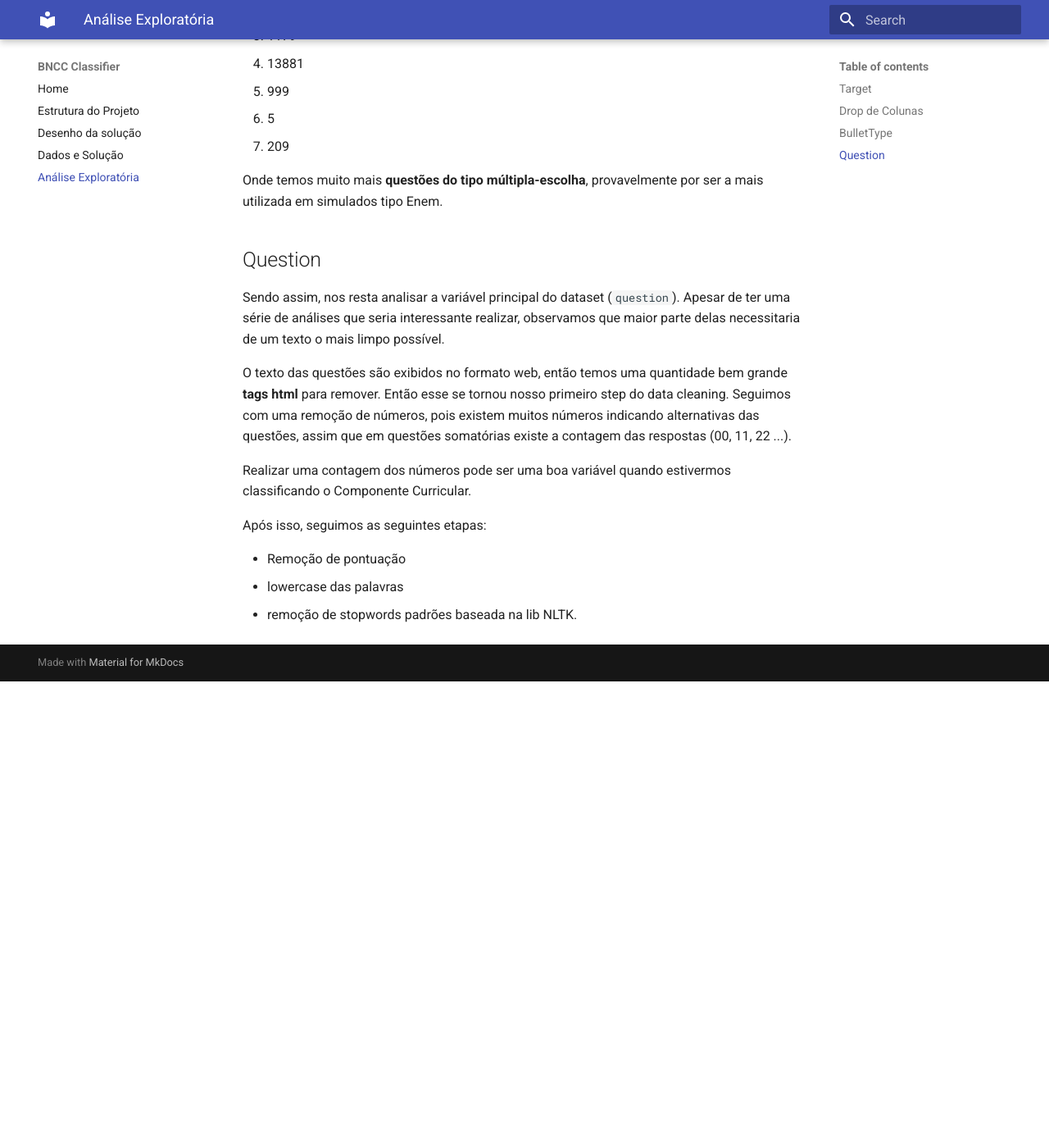
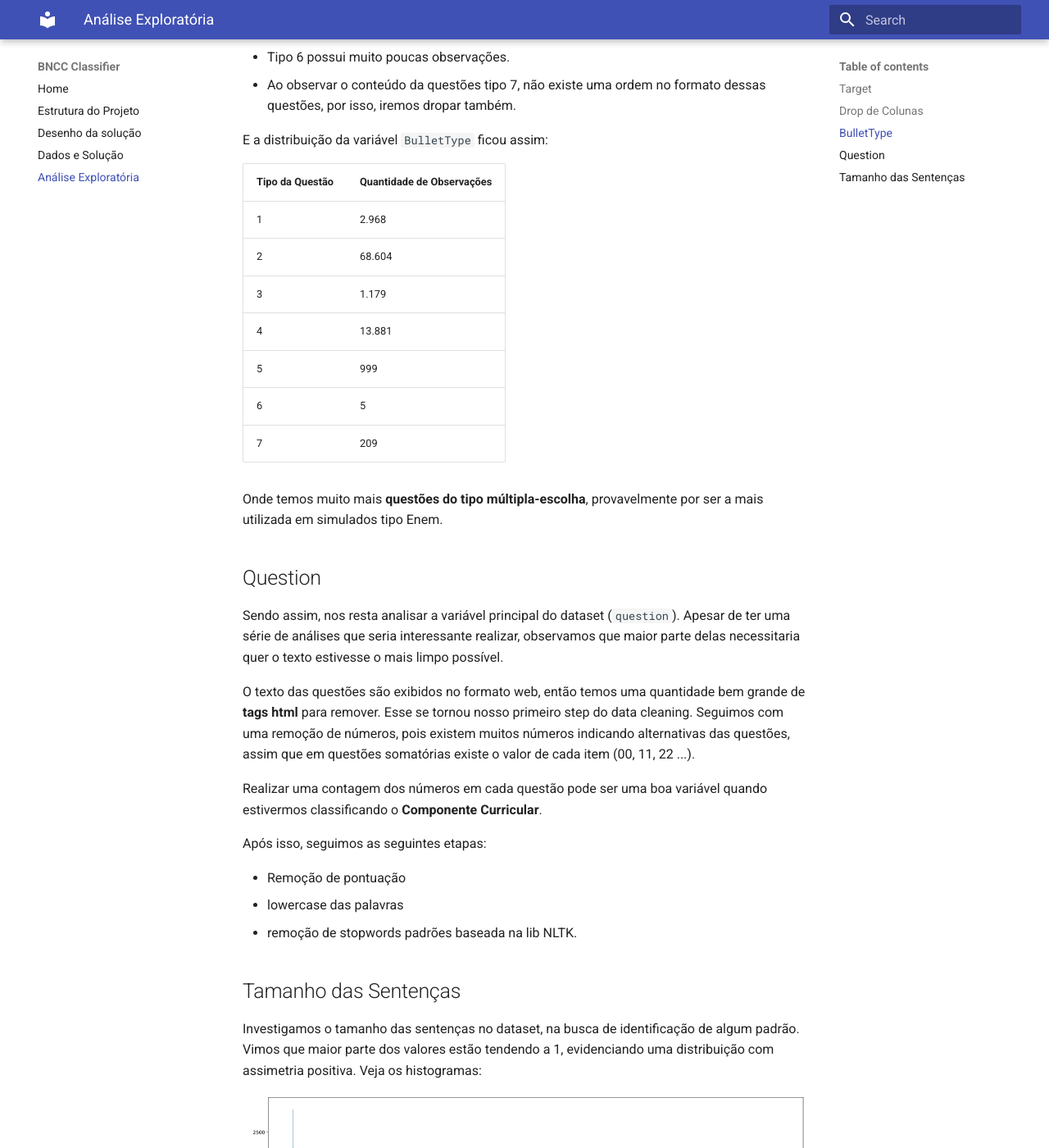
Before and after one commit to LucianoBatista/bncc-classifier, an MkDocs documentation site: the page built from docs/part-4.md, in a window 1280 px wide and 1400 px high, scrolled down 1589 px. Shown: the whole window at 82% size. Built offline with MkDocs 1.6.1 and Material for MkDocs 9.7.7, drawn with Linux system fonts in a browser that asks for light colours; before the commit the page ends 2420 px from its top, so only the background shows below that; some of the changed text lies outside the part shown.

Commit message:
:sparkles: finishing eda post.

```diff
--- a/docs/part-4.md
+++ b/docs/part-4.md
@@ -14,25 +14,33 @@
 
 Nesse primeiro momento, nós estamos focados na criação do primeiro classificador, que vai buscar classificar se a questão é Ensino Fundamental I e II (EFI e EFII) ou Ensino Médio (EM).
 
+
 ## Target
 
 Sendo assim, foram coletados 100k de observações onde seguem a seguinte distribuição:
 
-- **Médio e Pré-Vestibular**: 35676
-- **Fundamental II**: 33790
-- **Fundamental I**: 18379
-- **Outras (Concurso, Militar, OAB)**: 12155
+| Etapas de Ensino | Quantidade de Observações |
+| ---------------- | ------------------------- |
+| Médio e Pré-Vestibular | 35.676 |
+| Fundamental I | 33.790 |
+| Fundamental II | 18379 |
+| Outras (Concurso, Militar, OAB) | 12.155 |
+
 
 Aqui já foi identificado que precisaremos dropar algumas observações que não são úteis para nosso problema, que seriam as classes: Concurso, Militar e OAB.
+
 
 ## Drop de Colunas
 
 O dataset também trouxe dados sobre o Componente Curricular, porém, como estamos tratando de uma cadeia de classificadores, essa é uma informação que a princípio o modelo não teria, e consequentemente não teria acesso também aos assuntos. Sendo assim, optamos por dropar essas colunas e permanecendo apenas com:
 
-- id (int): id da questão no banco
-- question: texto da questão
-- bulletType: tipo da questão
-- scholar_lvl: nível escolar (EM, EFI, EFII)
+| Colunas | type  | Representação |
+| ------- | ----- | ------------- |
+| id | *int* | id da questão no banco |
+| question | *str* | texto da questão |
+| bulletType | *int* | tipo da questão |
+| scholar_lvl | *str* | nível escolar |
+
 
 ## BulletType
 
@@ -54,27 +62,53 @@
 
 E a distribuição da variável `BulletType` ficou assim:
 
-1. 2968
-2. 68604
-3. 1179
-4. 13881
-5. 999
-6. 5
-7. 209
+| Tipo da Questão | Quantidade de Observações |
+| --------------- | ------------------------- |
+| 1 | 2.968 |
+| 2 | 68.604 |
+| 3 | 1.179 |
+| 4 | 13.881 |
+| 5 | 999 |
+| 6 | 5 |
+| 7 | 209 |
 
 Onde temos muito mais **questões do tipo múltipla-escolha**, provavelmente por ser a mais utilizada em simulados tipo Enem.
 
 
 ## Question
 
-Sendo assim, nos resta analisar a variável principal do dataset (`question`). Apesar de ter uma série de análises que seria interessante realizar, observamos que maior parte delas necessitaria de um texto o mais limpo possível.
+Sendo assim, nos resta analisar a variável principal do dataset (`question`). Apesar de ter uma série de análises que seria interessante realizar, observamos que maior parte delas necessitaria quer o texto estivesse o mais limpo possível.
 
-O texto das questões são exibidos no formato web, então temos uma quantidade bem grande **tags html** para remover. Então esse se tornou nosso primeiro step do data cleaning. Seguimos com uma remoção de números, pois existem muitos números indicando alternativas das questões, assim que em questões somatórias existe a contagem das respostas (00, 11, 22 ...).
+O texto das questões são exibidos no formato web, então temos uma quantidade bem grande de **tags html** para remover. Esse se tornou nosso primeiro step do data cleaning. Seguimos com uma remoção de números, pois existem muitos números indicando alternativas das questões, assim que em questões somatórias existe o valor de cada item (00, 11, 22 ...).
 
-Realizar uma contagem dos números pode ser uma boa variável quando estivermos classificando o Componente Curricular.
+Realizar uma contagem dos números em cada questão pode ser uma boa variável quando estivermos classificando o **Componente Curricular**.
 
 Após isso, seguimos as seguintes etapas:
 
 - Remoção de pontuação
 - lowercase das palavras
 - remoção de stopwords padrões baseada na lib NLTK.
+
+## Tamanho das Sentenças
+
+Investigamos o tamanho das sentenças no dataset, na busca de identificação de algum padrão. Vimos que maior parte dos valores estão tendendo a 1, evidenciando uma distribuição com assimetria positiva. Veja os histogramas:
+
+![dist-em-sentences](imgs/distr-sent-em.png)
+![dist-fundi-sentences](imgs/dist-sent-fundI.png)
+![dist-fundii-sentences](imgs/dist-sent-fundII.png)
+
+Aqui apenas o Fundamental I possui uma *distribuição um pouco mais dispersa* e com *valores extremos menores* que as outras duas classes.
+
+O valor mínimo das sentenças foi de 1 e o máximo foi de 62.275 mil caracteres. Sendo um valor bem extremo de caracteres e que acontece pouquíssimas vezes, decidimos remover esses registros e observar os boxplots das classes de `school_step`.
+
+![boxplot-qt-caracs](imgs/boxplot-qt-caracs.png)
+
+Veja que aparentemente, sem os outliers extremos, questões do tipo Médio e Pré-Vestibular possuem maior quantidade de caracteres na mediana, seguido do Fundamental II e por fim o Fundamental I.
+
+O contrário dos valores extremos nas questões também chamou a atenção, pois questões que possuem apenas 1 caracter provavelmente está com alguma inconsistência. Em uma análise futura iremos investigar qual o tamanho mínimo de caracteres que se torna significativo para exercer um trabalho de classificação neste dataset.
+
+Para auxiliar nessa próxima etapa, avaliamos a quantidade de observações existentes em cada intervalo do tamanho dos caracteres. Os intervalos podem ser visto no eixo vertical do gráfico abaixo.
+
+![qtt-obs](imgs/qtt_obs.png)
+
+Esse plot nos mostra que possivelmente teremos um problema de quantidade de dados disponíveis caso optarmos por remover questões com tamanho de 1 a 9, pois maior parte do dataset possui observações com tamanho de 1 a 9.
```
Also changed, not shown: docs/index.md (+1 -1 lines), docs/imgs/boxplot-qt-caracs.png (added), docs/imgs/dist-sent-fundI.png (added), docs/imgs/dist-sent-fundII.png (added), docs/imgs/distr-sent-em.png (added), docs/imgs/qtt_obs.png (added), site/imgs/boxplot-qt-caracs.png (added), site/imgs/dist-sent-fundI.png (added), site/imgs/dist-sent-fundII.png (added), site/imgs/distr-sent-em.png (added), site/imgs/qtt_obs.png (added), site/index.html, site/part-4/index.html, site/search/search_index.json, 1 more files, 3 other files.
